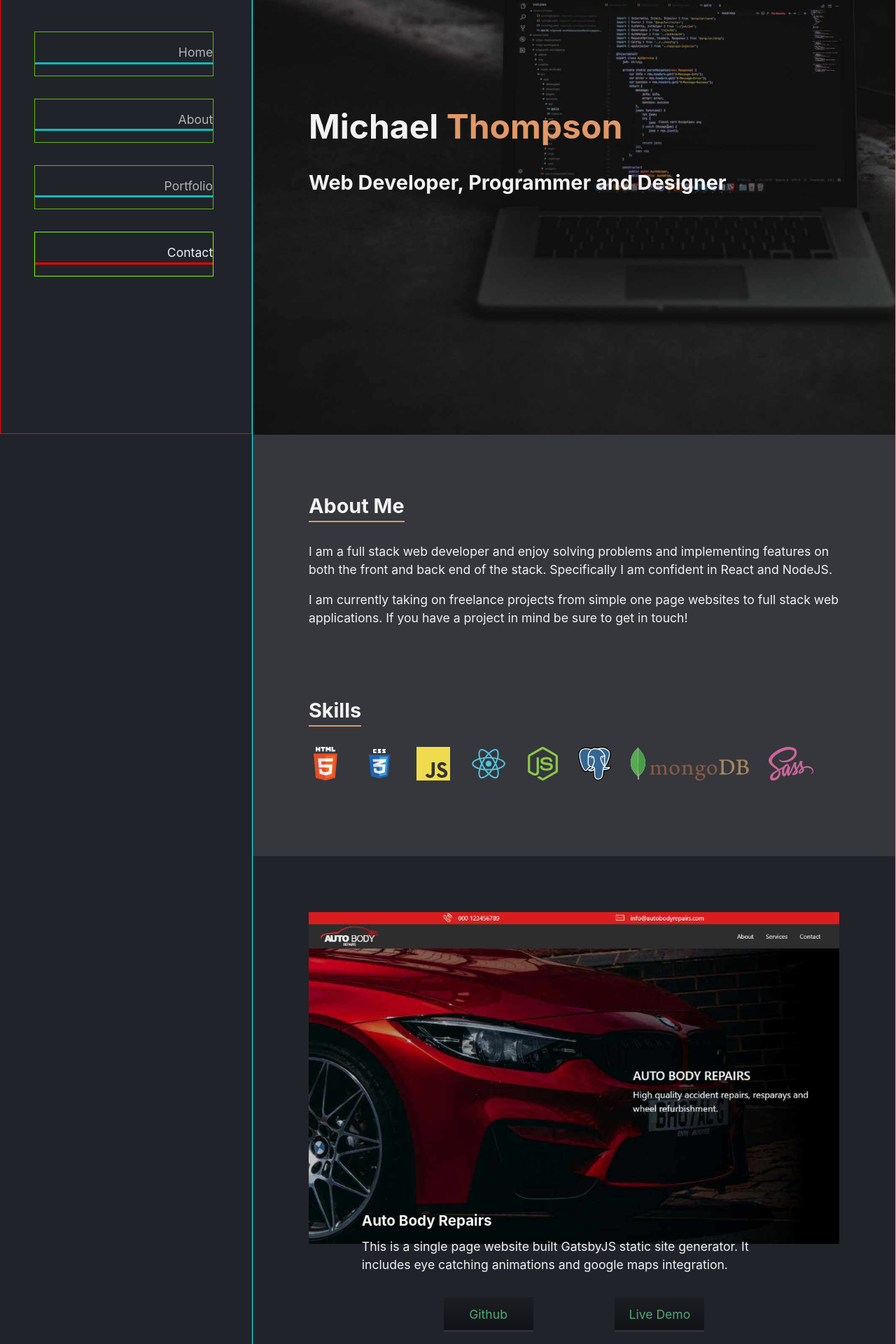
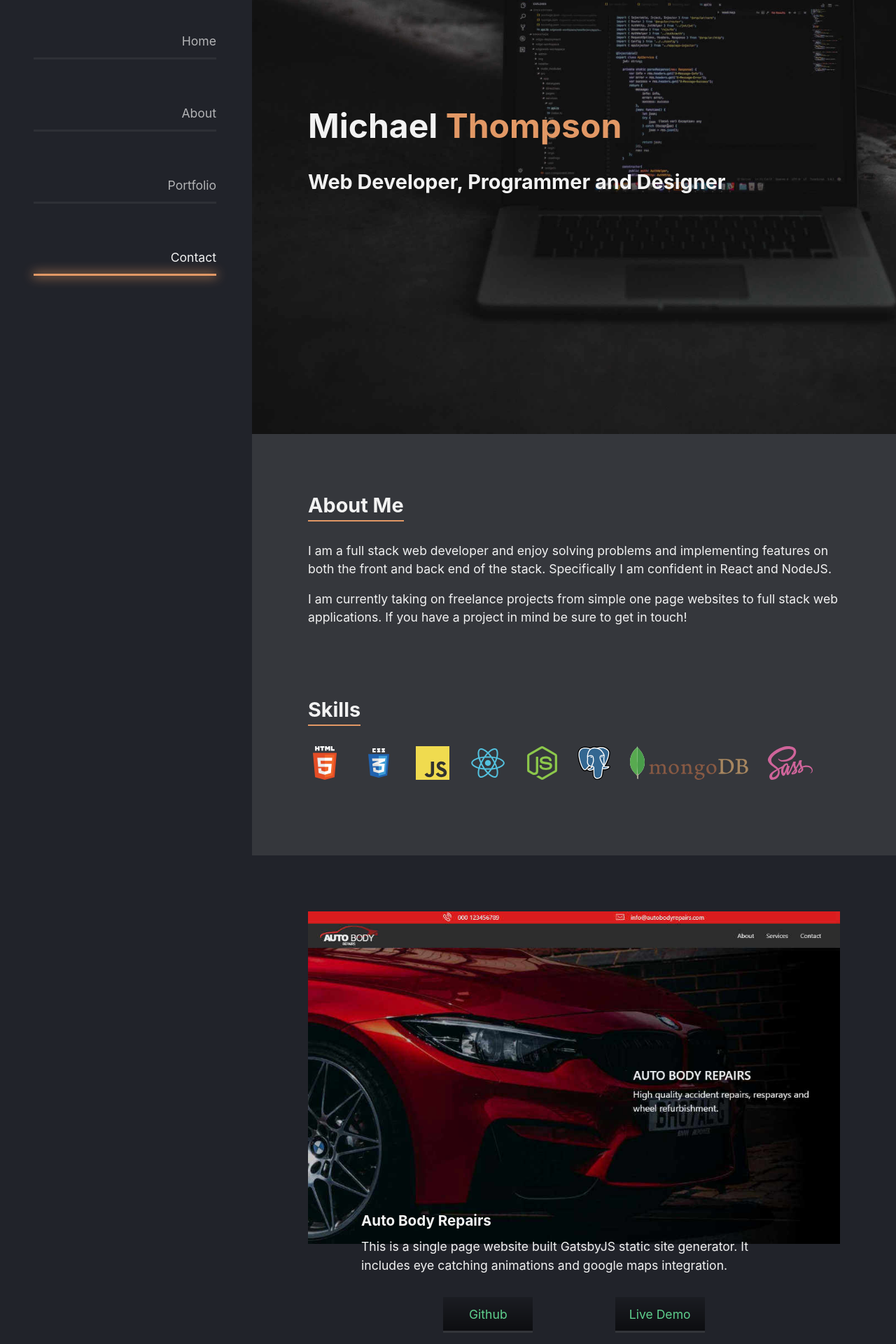
Before and after one commit to mthom26/portfolio-v2, a React (Create React App) app: page / in a window 1280 px wide. Shown: the part 180-2100 px from the top of the page at 70% size. Built offline with nearby package versions, Linux system fonts and the light colour scheme.

Commit message:
Add SideNav styling

```diff
--- a/src/components/Button.css
+++ b/src/components/Button.css
@@ -1,7 +1,7 @@
 .buttonBase {
   position: relative;
   margin-bottom: 1rem;
-  opacity: 0.7;
+  opacity: 0.9;
 }
 
 .button {
@@ -54,7 +54,7 @@
 }
 
 .buttonBase:hover {
-  opacity: 0.85;
+  opacity: 1;
 }
 
 .buttonBase:hover .buttonText {
--- a/src/components/SideNav.css
+++ b/src/components/SideNav.css
@@ -5,7 +5,7 @@
   position: fixed;
   height: 100vh;
   width: var(--navWidthLarge);
-  border: 1px solid red;
+  /* border: 1px solid red; */
   display: flex;
   justify-content: flex-end;
 }
@@ -23,18 +23,20 @@
   text-align: right;
   margin: 1rem 0;
   padding: 1rem 0;
-  border: 1px solid lawngreen;
+  /* border: 1px solid lawngreen; */
   opacity: 0.7;
 }
 
 .navBarBack {
   height: 3px;
-  background: cyan;
+  background: var(--dark2);
+  margin-top: 0.6rem;
 }
 
 .navBarFront {
   height: 3px;
-  background: red;
+  background: var(--orange);
+  box-shadow: 0px 0px 15px 1px var(--orange);
   transform-origin: right;
   transform: scaleX(0);
   transition: transform 250ms ease-out;
@@ -53,22 +55,23 @@
 }
 
 .progress {
-  width: 6px;
-  background: orangered;
+  width: 3px;
+  background: var(--orange);
+  box-shadow: 0px 0px 15px 1px var(--orange);
 }
 /* ------------- */
 /* Media Queries */
 /* ------------- */
 @media (max-width: 1080px) {
   .sideNav {
-    border: 1px solid yellow;
+    /* border: 1px solid yellow; */
     width: var(--navWidthSmall);
   }
 }
 
 @media (max-width: 650px) {
   .sideNav {
-    border: 1px solid greenyellow;
+    /* border: 1px solid greenyellow; */
     width: 100%;
     transition: transform 450ms ease-out;
   }
--- a/src/index.css
+++ b/src/index.css
@@ -40,7 +40,7 @@ h2 {
 
 .main {
   margin-left: var(--navWidthLarge);
-  border: 1px solid cyan;
+  /* border: 1px solid cyan; */
   width: 100%;
 }
 
```
